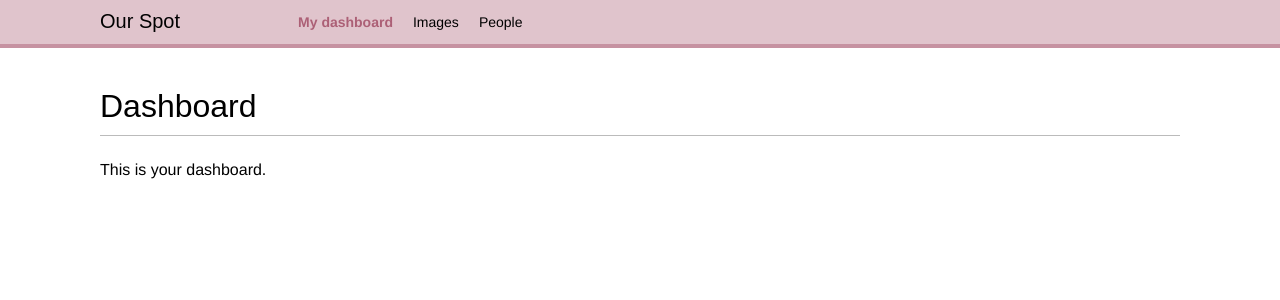
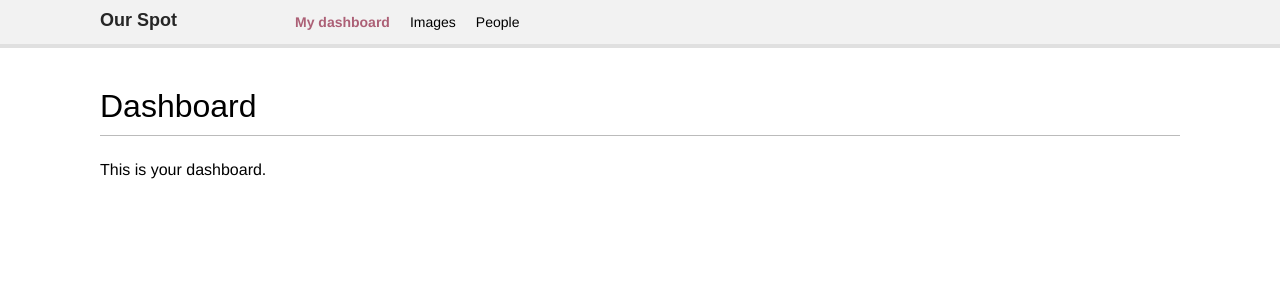
Before and after one commit to djangify/our-spot, a Django app: page /account/ in a window 1280 px wide. Shown: the top 300 px of the page. Run offline with Django 4.2, Linux system fonts and the light colour scheme; the visitor is signed in with stand-in values (Sample User, id 1); some libraries are stand-ins or nearby versions; some web fonts are replaced.

Commit message:
Amend stylesheet with different colours

```diff
--- a/static/css/style.css
+++ b/static/css/style.css
@@ -46,17 +46,18 @@ ol {
 #header {
     padding: 10px 100px;
     font-size: 14px;
-    background: #e0c4cc;
+    background: #f2f2f2;
     color: #000;
-    border-bottom: 4px solid #c692a1;
+    border-bottom: 4px solid #e0e0e0;
     overflow: auto;
 }
 
 #header .logo {
     font-family: 'Muli', sans-serif;
     float: left;
-    color: #000;
-    font-size: 20px;
+    color: #262626;
+    font-size: large;
+    font-weight: bolder;
     margin-right: 10%;
 }
 
@@ -126,7 +127,7 @@ textarea {
 input[type=submit],
 a.button {
     font-weight: bold;
-    background: #c692a1;
+    background: #575757;
     color: #fff;
     padding: 10px 20px;
     font-size: 14px;
```
